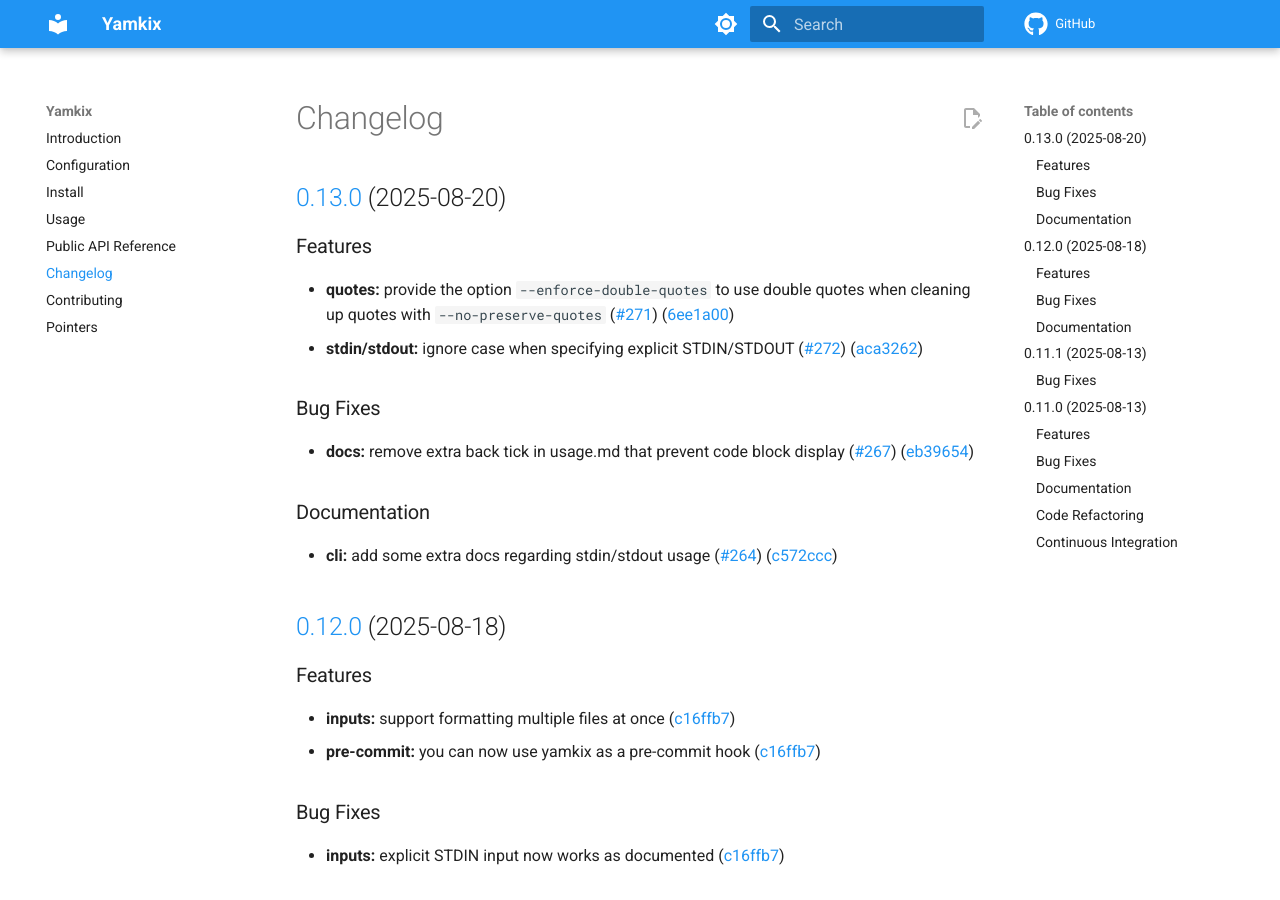
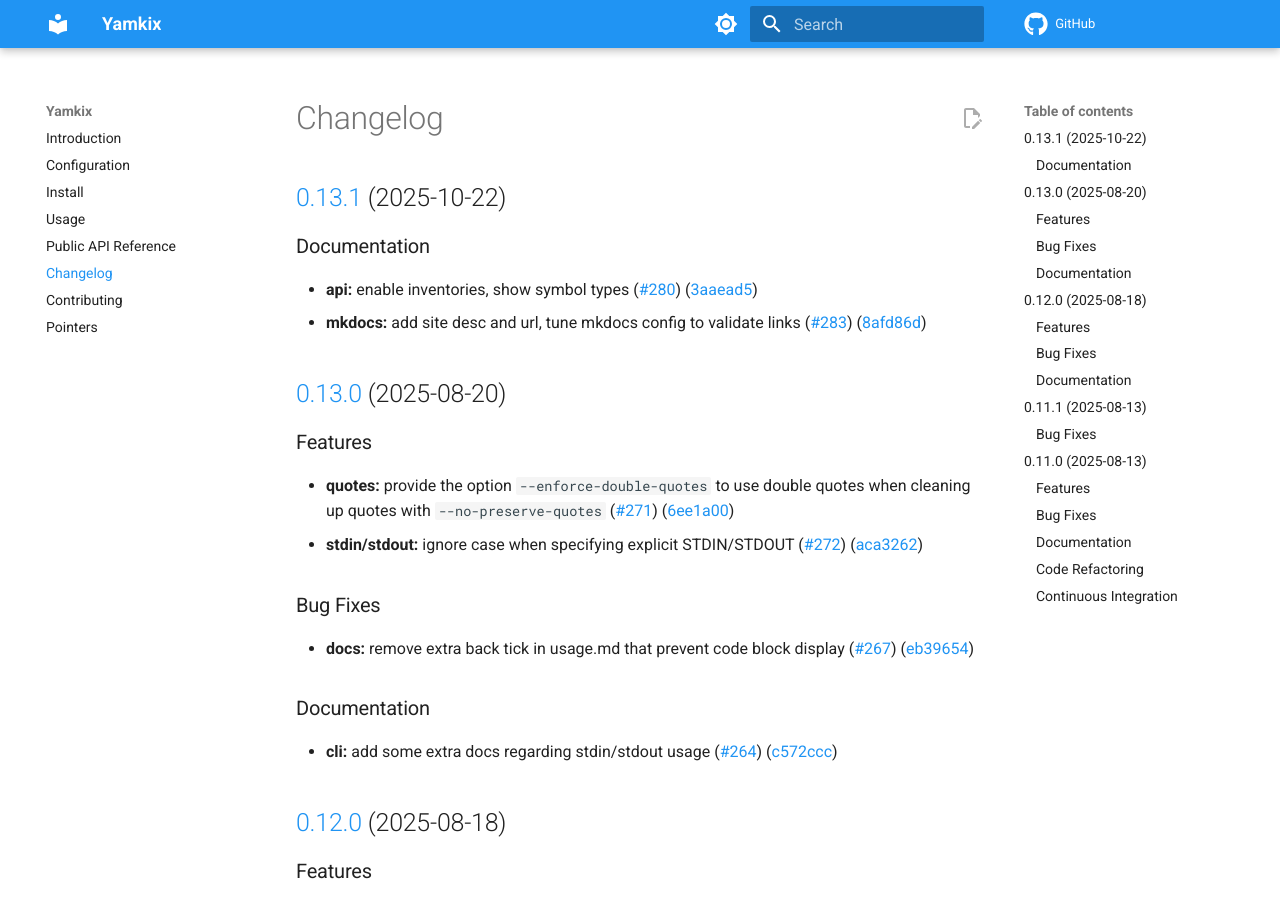
Before and after one commit to looztra/yamkix, an MkDocs documentation site: the page built from docs/changelog.md, in a window 1280 px wide and 900 px high. Built offline with MkDocs 1.6.1 and Material for MkDocs 9.7.7, drawn with Linux system fonts in a browser that asks for light colours; comment, search, counter and statistics services are not loaded.

Commit message:
chore(main): release 0.13.1

```diff
--- a/docs/changelog.md
+++ b/docs/changelog.md
@@ -1,4 +1,12 @@
 # Changelog
+
+## [0.13.1](https://github.com/looztra/yamkix/compare/v0.13.0...v0.13.1) (2025-10-22)
+
+
+### Documentation
+
+* **api:** enable inventories, show symbol types ([#280](https://github.com/looztra/yamkix/issues/280)) ([3aaead5](https://github.com/looztra/yamkix/commit/3aaead54358ae1163a8021b573f8021f7d49ee8f))
+* **mkdocs:** add site desc and url, tune mkdocs config to validate links ([#283](https://github.com/looztra/yamkix/issues/283)) ([8afd86d](https://github.com/looztra/yamkix/commit/8afd86dab5c05377b1b143c398ebb6fa7577be9e))
 
 ## [0.13.0](https://github.com/looztra/yamkix/compare/v0.12.0...v0.13.0) (2025-08-20)
 
```
Also changed, not shown: .release-please-manifest.json.
